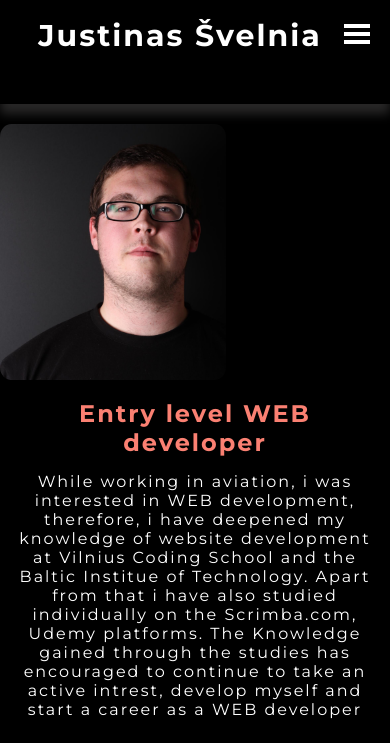
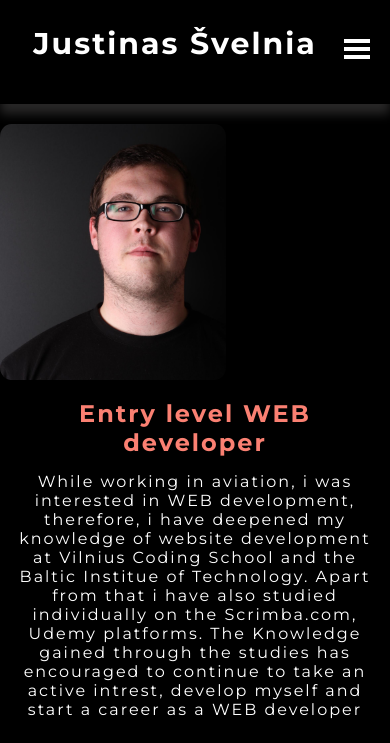
Before and after one commit to JustinasSvelnia/portoflio, a plain HTML site: page index.html in a window 390 px wide. Shown: the top 743 px of the page. Drawn offline with Linux system fonts and the light colour scheme.

Commit message:
change main title, button position

```diff
--- a/style/style.css
+++ b/style/style.css
@@ -65,7 +65,7 @@ nav {
   text-align: center;
 }
 #logo {
-  margin: 7px 30px 0 0;
+  margin: 15px 40px 0 0;
   font-size: 30px;
 }
 /* Hamburger menu button */
@@ -75,7 +75,7 @@ nav {
   cursor: pointer;
   margin: 20px;
   position: absolute;
-  top: 0;
+  top: 1.8%;
   right: 0;
   overflow: hidden;
 }
```
